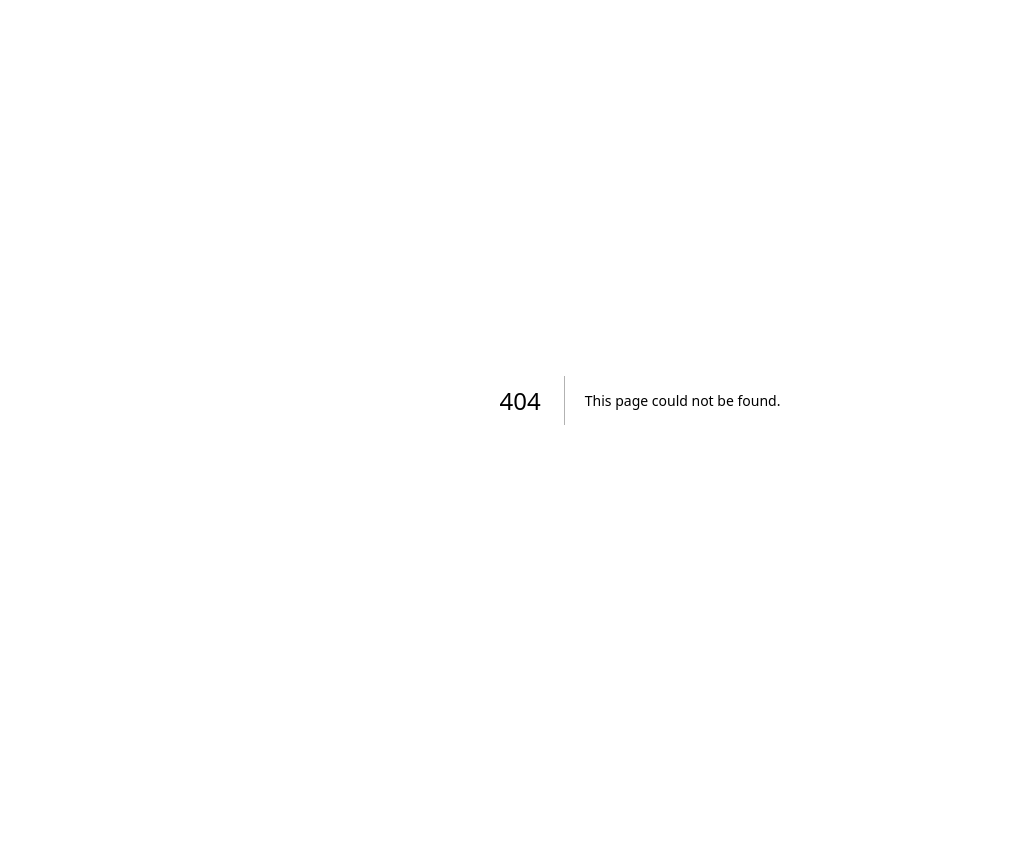
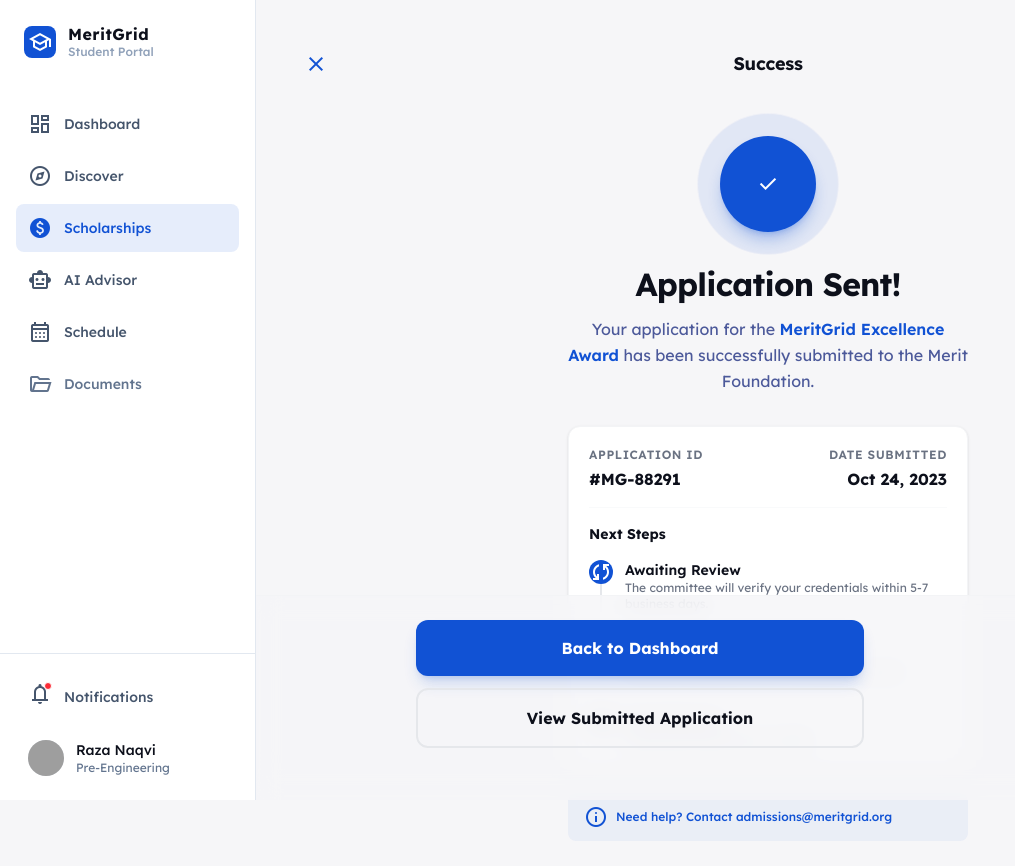
Before and after one commit to muneeb2004/MeritGrid, a Next.js app in the folder web-dashboard/: page /student/scholarships/application/success in a window 1280 px wide. Before the commit this address had no page. Shown: the top 866 px of the page, without its empty margins (0-1015 px from the left). Before the commit the page ends 800 px from the top, so only its background shows below. Built offline with nearby package versions, Linux system fonts and the light colour scheme; grey boxes are pictures that could not be loaded.

Commit message:
feat: Implement Scholarship Application Success Page

```diff
--- /dev/null
+++ b/web-dashboard/app/student/scholarships/application/success/page.tsx
@@ -0,0 +1,160 @@
+import Link from "next/link";
+import React from "react";
+
+export default function ApplicationSuccessPage() {
+  return (
+    <div className="bg-background-light dark:bg-background-dark min-h-screen flex flex-col font-display text-[#0d101b] dark:text-white pb-20">
+      {/* Top Navigation Bar (iOS Style) */}
+      <div className="flex items-center bg-background-light dark:bg-background-dark p-4 justify-between sticky top-0 z-10">
+        <Link href="/student/dashboard">
+          <div className="text-primary flex size-12 shrink-0 items-center justify-start cursor-pointer">
+            <span className="material-symbols-outlined text-2xl">close</span>
+          </div>
+        </Link>
+        <h2 className="text-[#0d101b] dark:text-white text-lg font-bold leading-tight tracking-[-0.015em] flex-1 text-center pr-12">
+          Success
+        </h2>
+      </div>
+
+      {/* Main Content Container */}
+      <div className="flex-1 flex flex-col items-center px-6 pt-8 pb-32 max-w-md mx-auto w-full">
+        {/* Animated Checkmark Illustration */}
+        <div className="relative flex items-center justify-center mb-8">
+          <div className="absolute w-32 h-32 bg-primary/10 dark:bg-primary/20 rounded-full scale-110 animate-pulse"></div>
+          <div className="relative w-24 h-24 bg-primary rounded-full flex items-center justify-center shadow-lg shadow-primary/30">
+            <span className="material-symbols-outlined text-white text-6xl">
+              check
+            </span>
+          </div>
+        </div>
+
+        {/* Headline Text */}
+        <h1 className="text-[#0d101b] dark:text-white tracking-tight text-[32px] font-bold leading-tight text-center pb-3">
+          Application Sent!
+        </h1>
+
+        {/* Body Text */}
+        <p className="text-[#4c599a] dark:text-gray-400 text-base font-normal leading-relaxed text-center mb-8">
+          Your application for the{" "}
+          <span className="font-semibold text-primary">
+            MeritGrid Excellence Award
+          </span>{" "}
+          has been successfully submitted to the Merit Foundation.
+        </p>
+
+        {/* Application Summary Card */}
+        <div className="w-full bg-white dark:bg-slate-900 rounded-xl shadow-sm border border-gray-100 dark:border-slate-800 p-5 mb-6">
+          <div className="flex flex-col gap-4">
+            <div className="flex justify-between items-center pb-4 border-b border-gray-50 dark:border-slate-800">
+              <div>
+                <p className="text-xs uppercase tracking-wider text-gray-500 font-semibold mb-1">
+                  Application ID
+                </p>
+                <p className="text-[#0d101b] dark:text-white font-bold">
+                  #MG-88291
+                </p>
+              </div>
+              <div className="text-right">
+                <p className="text-xs uppercase tracking-wider text-gray-500 font-semibold mb-1">
+                  Date Submitted
+                </p>
+                <p className="text-[#0d101b] dark:text-white font-bold">
+                  Oct 24, 2023
+                </p>
+              </div>
+            </div>
+
+            {/* Next Steps List */}
+            <div>
+              <p className="text-sm font-bold text-[#0d101b] dark:text-white mb-4">
+                Next Steps
+              </p>
+              <div className="space-y-4">
+                <div className="flex gap-3">
+                  <div className="flex flex-col items-center">
+                    <div className="w-6 h-6 rounded-full bg-primary flex items-center justify-center">
+                      <span className="material-symbols-outlined text-white text-xs">
+                        sync
+                      </span>
+                    </div>
+                    <div className="w-0.5 h-full bg-gray-200 dark:bg-slate-700 min-h-[20px]"></div>
+                  </div>
+                  <div className="flex-1 pb-4">
+                    <p className="text-sm font-semibold text-[#0d101b] dark:text-white">
+                      Awaiting Review
+                    </p>
+                    <p className="text-xs text-gray-500">
+                      The committee will verify your credentials within 5-7
+                      business days.
+                    </p>
+                  </div>
+                </div>
+                <div className="flex gap-3">
+                  <div className="flex flex-col items-center">
+                    <div className="w-6 h-6 rounded-full bg-gray-100 dark:bg-slate-800 flex items-center justify-center">
+                      <span className="material-symbols-outlined text-gray-400 text-xs">
+                        mail
+                      </span>
+                    </div>
+                    <div className="w-0.5 h-full bg-gray-200 dark:bg-slate-700 min-h-[20px]"></div>
+                  </div>
+                  <div className="flex-1 pb-4">
+                    <p className="text-sm font-semibold text-gray-400">
+                      Interview Notification
+                    </p>
+                    <p className="text-xs text-gray-400">
+                      Selected candidates will be contacted via email.
+                    </p>
+                  </div>
+                </div>
+                <div className="flex gap-3">
+                  <div className="flex flex-col items-center">
+                    <div className="w-6 h-6 rounded-full bg-gray-100 dark:bg-slate-800 flex items-center justify-center">
+                      <span className="material-symbols-outlined text-gray-400 text-xs">
+                        emoji_events
+                      </span>
+                    </div>
+                  </div>
+                  <div className="flex-1">
+                    <p className="text-sm font-semibold text-gray-400">
+                      Final Decision
+                    </p>
+                    <p className="text-xs text-gray-400">
+                      Expected by December 15, 2023.
+                    </p>
+                  </div>
+                </div>
+              </div>
+            </div>
+          </div>
+        </div>
+
+        {/* Help Section */}
+        <div className="flex items-center gap-2 px-4 py-3 bg-primary/5 dark:bg-primary/10 rounded-lg w-full">
+          <span className="material-symbols-outlined text-primary text-xl">
+            info
+          </span>
+          <p className="text-xs text-primary font-medium">
+            Need help? Contact admissions@meritgrid.org
+          </p>
+        </div>
+      </div>
+
+      {/* Fixed Action Buttons Footer */}
+      <div className="fixed bottom-0 left-0 right-0 p-6 bg-background-light/80 dark:bg-background-dark/80 backdrop-blur-md border-t border-gray-100 dark:border-slate-800 flex flex-col gap-3 py-6 z-40">
+        <div className="max-w-md mx-auto w-full flex flex-col gap-3">
+          <Link href="/student/dashboard" className="w-full">
+            <button className="w-full bg-primary text-white font-bold py-4 rounded-xl shadow-lg shadow-primary/20 flex items-center justify-center gap-2 hover:bg-primary/90 transition-colors cursor-pointer">
+              Back to Dashboard
+            </button>
+          </Link>
+          <button className="w-full bg-transparent border-2 border-gray-200 dark:border-slate-700 text-[#0d101b] dark:text-white font-bold py-4 rounded-xl hover:bg-gray-50 dark:hover:bg-slate-800 transition-colors cursor-pointer">
+            View Submitted Application
+          </button>
+        </div>
+        {/* Home Indicator Spacer */}
+        <div className="h-4 w-full"></div>
+      </div>
+    </div>
+  );
+}
```
